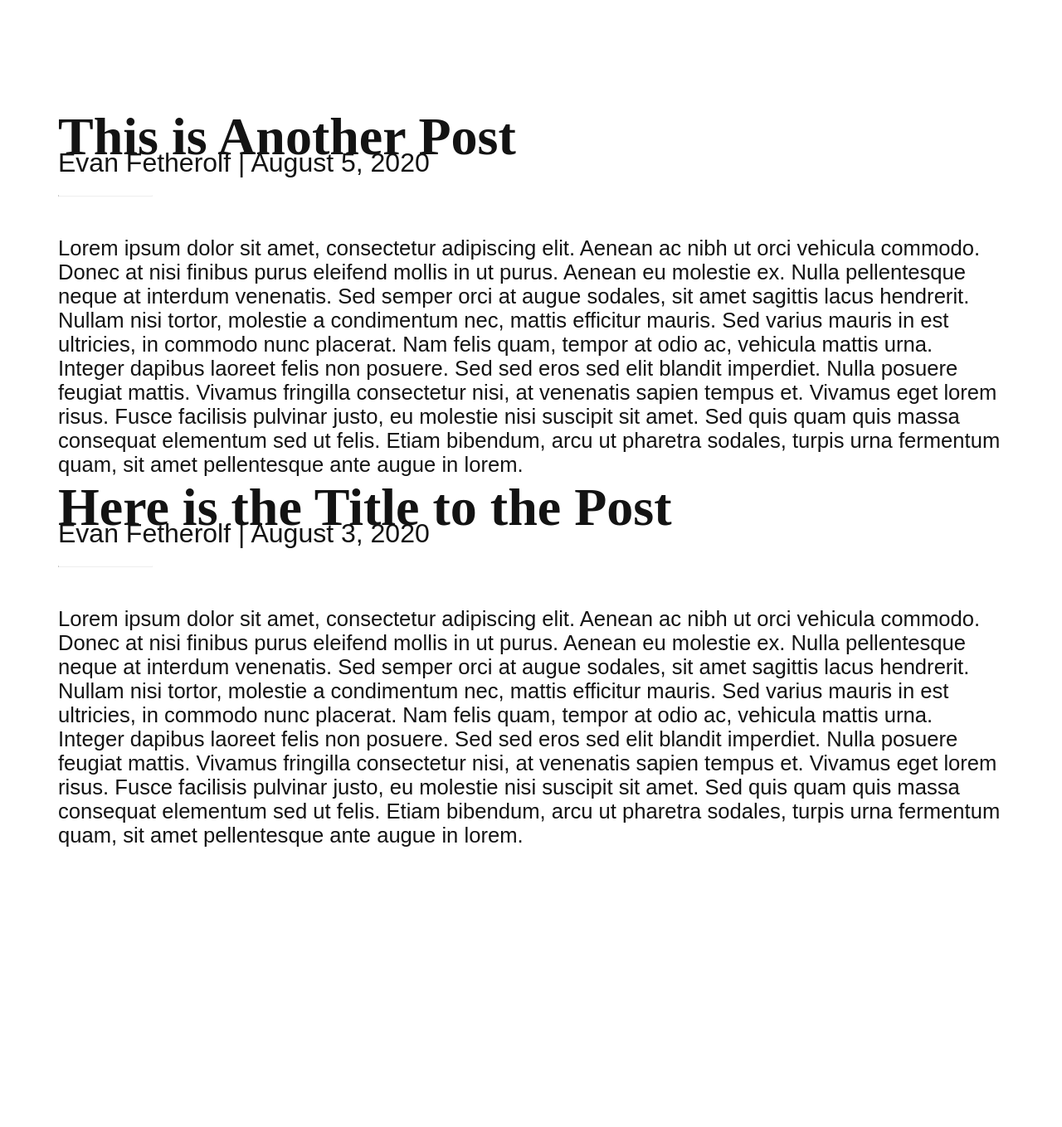
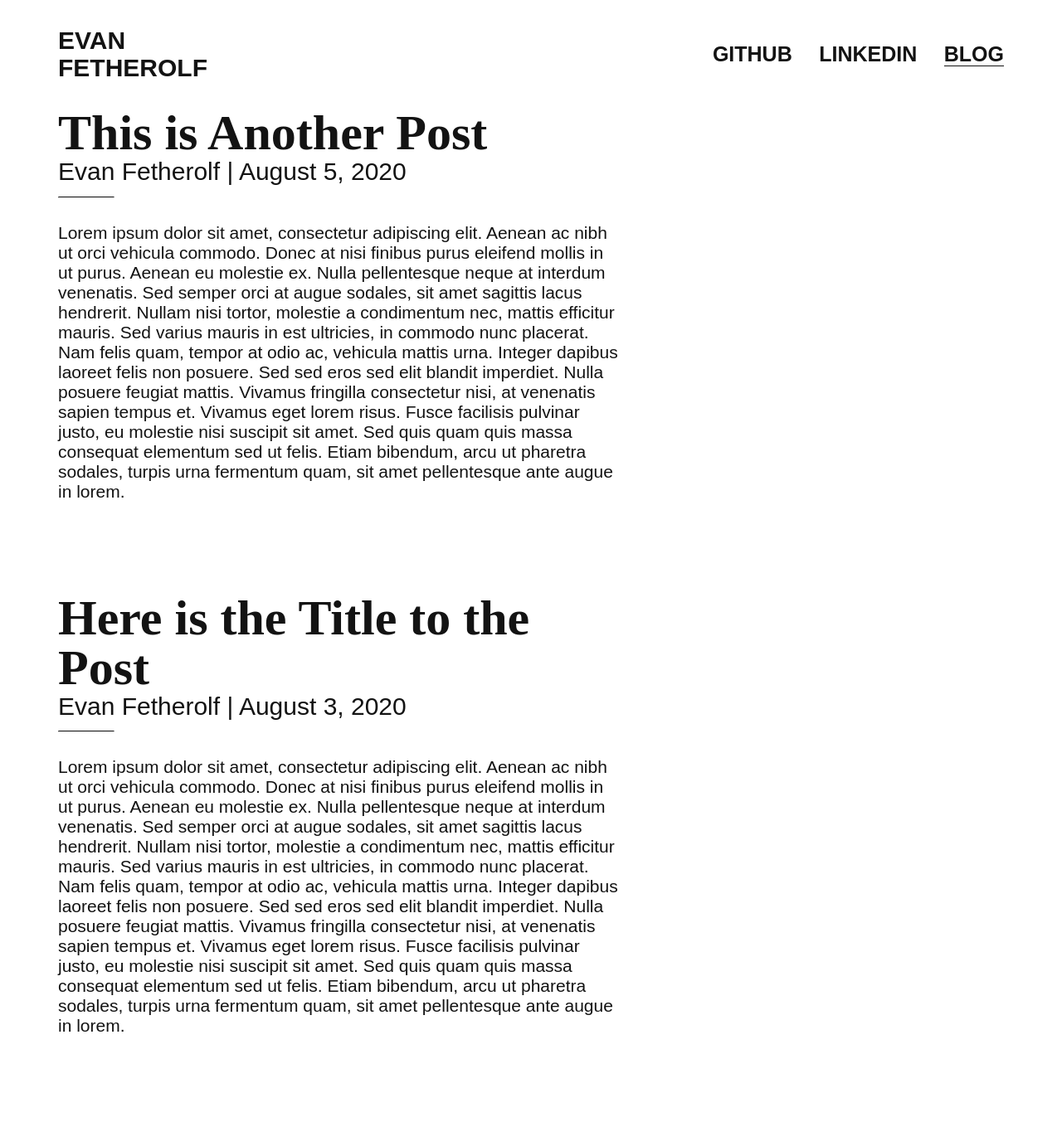
Before and after one commit to efether234/evan-fetherolf, a Flask app: page /blog in a window 1280 px wide. Shown: the whole page at 83% size. Before the commit the page ends 1021 px from the top, so only its background shows below. Run offline with Flask 2, Linux system fonts and the light colour scheme; some web fonts are replaced.

Commit message:
Fix rem sizes.

```diff
--- a/app/static/styles.css
+++ b/app/static/styles.css
@@ -6,10 +6,13 @@
     padding: 0;
 }
 
+html {
+    font-size: 62.5%;
+}
+
 body {
     box-sizing: border-box;
     color: #131313;
-    font-size: 62.5%;
 }
 
 .container {
@@ -24,19 +27,19 @@ body {
 .header{
     align-items: center;
     display: flex;
-    height: 8rem;
+    height: 13rem;
     justify-content: space-between;
 }
 
 .header__logo {
     font-family: brandon-grotesque, sans-serif;
-    font-size: 2rem;
+    font-size: 3rem;
     line-height: 1.1em;
     text-transform: uppercase;
 }
 
 .header__logo a {
-    color: #fff;
+    color: #131313;
     text-decoration: none;
 }
 
@@ -49,9 +52,9 @@ body {
 .header__nav li {
     display: inline;
     font-family: brandon-grotesque, sans-serif;
-    font-size: 1.6rem;
+    font-size: 2.5rem;
     font-weight: 900;
-    margin-right: 2rem;
+    margin-right: 3rem;
     text-transform: uppercase;
 }
 
@@ -60,13 +63,13 @@ body {
 }
 
 .header__nav a {
-    color: #fff;
+    color: #131313;
     text-decoration: none;
 }
 
 .header__nav a:hover,
 .selected {
-    border-bottom: 1px solid #fff;
+    border-bottom: 1px solid #131313;
 }
 
 /* ========================= */
@@ -77,32 +80,32 @@ body {
     align-items: center;
     display: flex;
     flex-direction: column;
-    height: calc(100vh - 1.75rem);
+    height: calc(100vh - 2.8rem);
     justify-content: center;
-    margin-top: 1.75rem;
+    margin-top: 2.8rem;
 }
 
 .site__heading {
     flex: 0 1 auto;
     font-family: brandon-grotesque, sans-serif;
-    font-size: 5rem;
+    font-size: 8rem;
     font-weight: 900;
     line-height: 1.1em;
-    margin-bottom: 1rem;
+    margin-bottom: 1.6rem;
     text-transform: uppercase;
 }
 
 .site__subheading {
     flex: 0 1 auto;
     font-family: adobe-caslon-pro, serif;
-    font-size: 2rem;
+    font-size: 3.2rem;
     font-weight: 400;
     text-transform: capitalize;
 }
 
 .site__links {
     display: flex;
-    padding-top: 3.5rem;
+    padding-top: 5.6rem;
 }
 
 .site__link {
@@ -110,10 +113,10 @@ body {
     border-radius: 2rem;
     color: #131313;
     font-family: brandon-grotesque, sans-serif;
-    font-size: 1.6rem;
+    font-size: 2.5rem;
     font-weight: 400;
-    margin-right: 2rem;
-    padding: .1rem 3rem;
+    margin-right: 3.2rem;
+    padding: .2rem 5rem;
     text-align: center;
     text-decoration: none;
 }
@@ -131,6 +134,11 @@ body {
 /* Blog                      */
 /* ========================= */
 
+.post {
+    margin-bottom: 11rem;
+    width: 68rem;
+}
+
 .post__header {
     align-items: baseline;
     display: flex;
@@ -139,28 +147,27 @@ body {
 }
 
 .post__header hr {
-    border-top: 1px solid #fff;
+    border-top: 1px solid #131313;
     width: 10%;
 }
 
 .post__title {
     font-family: adobe-caslon-pro, serif;
-    font-size: 4rem;
+    font-size: 6rem;
     font-weight: 700;
-    margin-bottom: -1.5rem;
-    /* text-transform: uppercase; */
+    line-height: 1em;
 }
 
 .post__dateline {
     font-family: brandon-grotesque, sans-serif;
-    font-size: 2rem;
+    font-size: 3rem;
     font-weight: 400;
     margin-bottom: 1.25rem;
 }
 
 .post__content {
     font-family: neue-haas-unica, sans-serif;
-    font-size: 1.6rem;
+    font-size: 2.1rem;
     font-weight: 200;
 }
 
```
